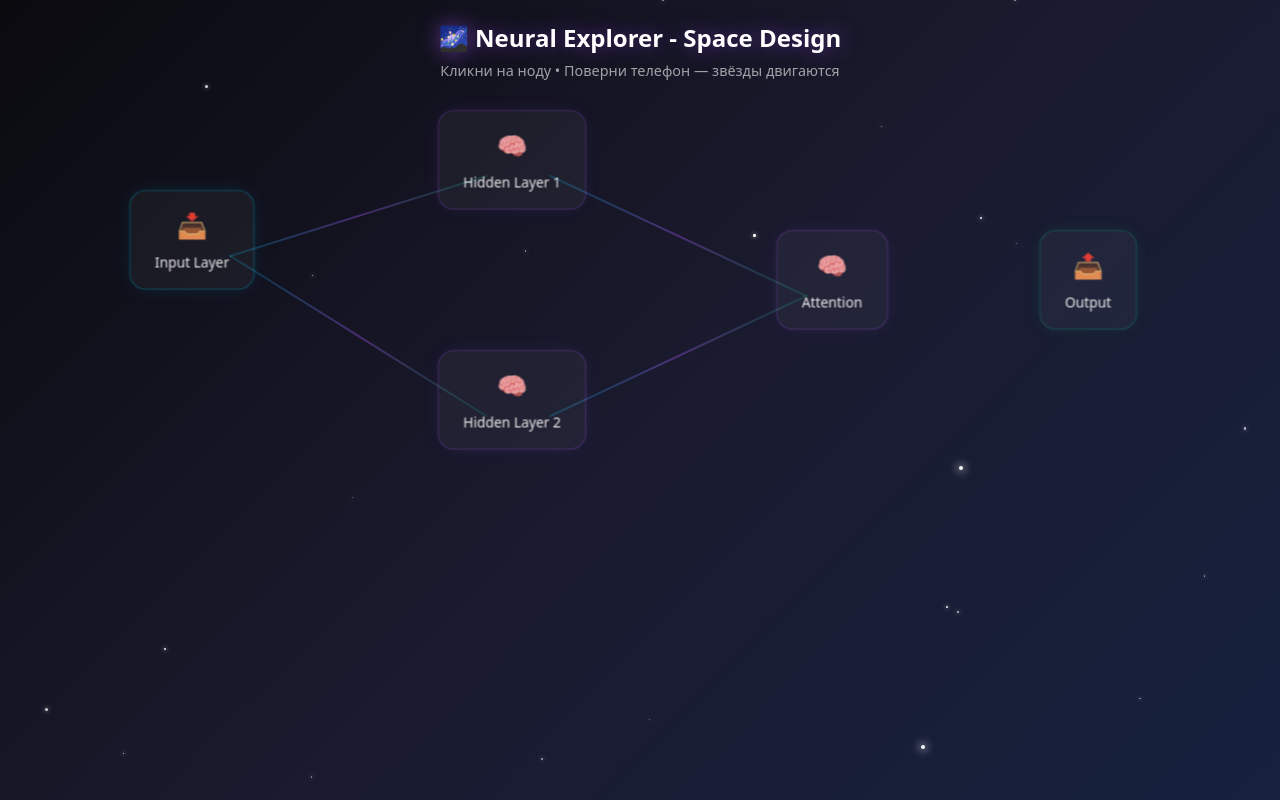
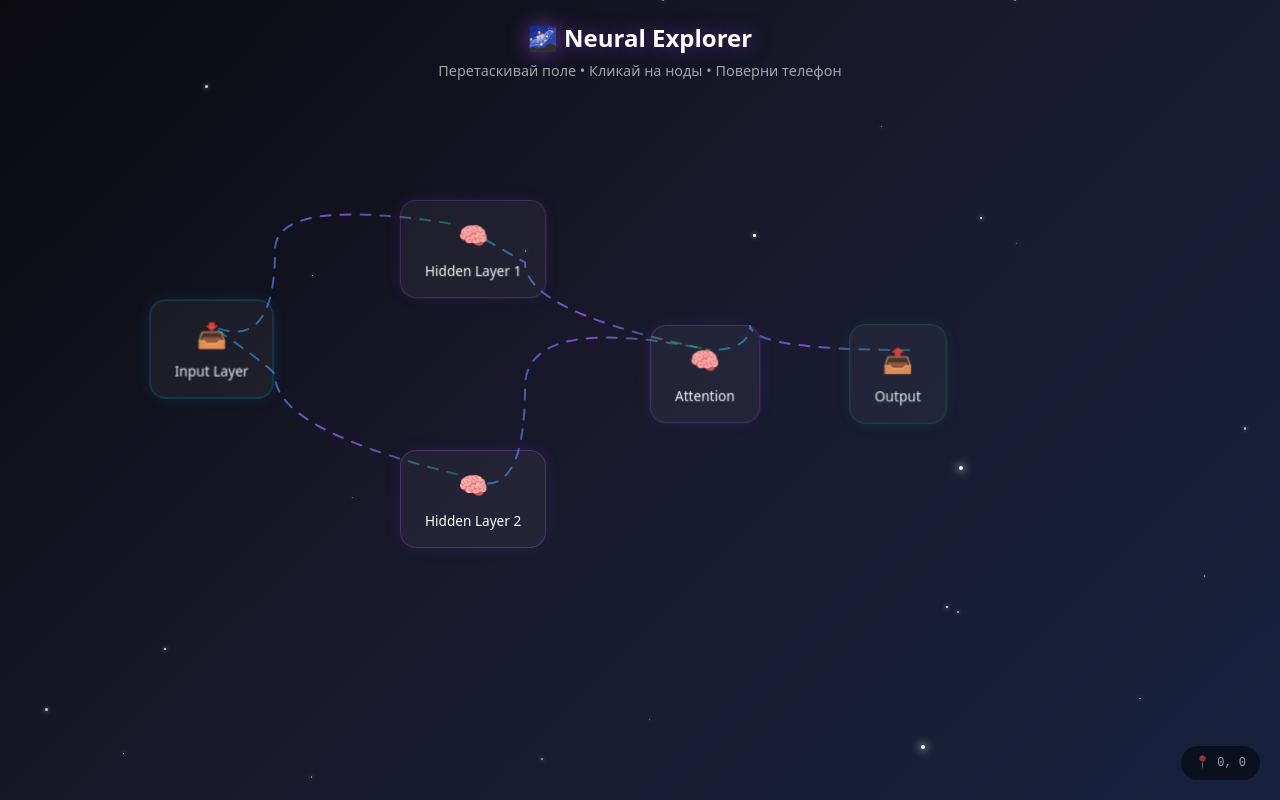
Before and after one commit to 7468096-ux/ai-mindmap, a Next.js app: page /playground in a window 1280 px wide. Built offline with nearby package versions, Linux system fonts and the light colour scheme.

Commit message:
feat: add pan/drag navigation + Bezier connections

```diff
--- a/src/app/playground/page.tsx
+++ b/src/app/playground/page.tsx
@@ -1,15 +1,15 @@
 'use client';
 
-import { useState, useEffect, useRef } from 'react';
+import { useState, useEffect, useRef, useCallback } from 'react';
 import './space.css';
 
-// Тестовые ноды
+// Тестовые ноды (теперь в пикселях для точного позиционирования)
 const testNodes = [
-  { id: 1, name: 'Input Layer', type: 'input', x: 15, y: 30 },
-  { id: 2, name: 'Hidden Layer 1', type: 'hidden', x: 40, y: 20 },
-  { id: 3, name: 'Hidden Layer 2', type: 'hidden', x: 40, y: 50 },
-  { id: 4, name: 'Attention', type: 'hidden', x: 65, y: 35 },
-  { id: 5, name: 'Output', type: 'output', x: 85, y: 35 },
+  { id: 1, name: 'Input Layer', type: 'input', x: 150, y: 300 },
+  { id: 2, name: 'Hidden Layer 1', type: 'hidden', x: 400, y: 200 },
+  { id: 3, name: 'Hidden Layer 2', type: 'hidden', x: 400, y: 450 },
+  { id: 4, name: 'Attention', type: 'hidden', x: 650, y: 325 },
+  { id: 5, name: 'Output', type: 'output', x: 850, y: 325 },
 ];
 
 // Генерируем случайные звёзды для каждого слоя (улучшенный PRNG)
@@ -49,6 +49,99 @@ export default function Playground() {
   const targetTilt = useRef({ x: 0, y: 0 });
   const animationRef = useRef<number>();
   const [permissionGranted, setPermissionGranted] = useState(false);
+
+  // Pan state
+  const [pan, setPan] = useState({ x: 0, y: 0 });
+  const [isPanning, setIsPanning] = useState(false);
+  const panStart = useRef({ x: 0, y: 0 });
+  const panOffset = useRef({ x: 0, y: 0 });
+  const containerRef = useRef<HTMLDivElement>(null);
+
+  // Pan handlers
+  const handlePanStart = useCallback((clientX: number, clientY: number) => {
+    setIsPanning(true);
+    panStart.current = { x: clientX, y: clientY };
+    panOffset.current = { ...pan };
+  }, [pan]);
+
+  const handlePanMove = useCallback((clientX: number, clientY: number) => {
+    if (!isPanning) return;
+    const dx = clientX - panStart.current.x;
+    const dy = clientY - panStart.current.y;
+    setPan({
+      x: panOffset.current.x + dx,
+      y: panOffset.current.y + dy,
+    });
+  }, [isPanning]);
+
+  const handlePanEnd = useCallback(() => {
+    setIsPanning(false);
+  }, []);
+
+  // Mouse events for panning
+  useEffect(() => {
+    const handleMouseDown = (e: MouseEvent) => {
+      // Only pan on background, not on nodes
+      if ((e.target as HTMLElement).closest('.space-node')) return;
+      handlePanStart(e.clientX, e.clientY);
+    };
+
+    const handleMouseMove = (e: MouseEvent) => {
+      if (isPanning) {
+        handlePanMove(e.clientX, e.clientY);
+      }
+    };
+
+    const handleMouseUp = () => handlePanEnd();
+
+    const container = containerRef.current;
+    if (container) {
+      container.addEventListener('mousedown', handleMouseDown);
+      window.addEventListener('mousemove', handleMouseMove);
+      window.addEventListener('mouseup', handleMouseUp);
+    }
+
+    return () => {
+      if (container) {
+        container.removeEventListener('mousedown', handleMouseDown);
+      }
+      window.removeEventListener('mousemove', handleMouseMove);
+      window.removeEventListener('mouseup', handleMouseUp);
+    };
+  }, [isPanning, handlePanStart, handlePanMove, handlePanEnd]);
+
+  // Touch events for panning
+  useEffect(() => {
+    const handleTouchStart = (e: TouchEvent) => {
+      if ((e.target as HTMLElement).closest('.space-node')) return;
+      if (e.touches.length === 1) {
+        handlePanStart(e.touches[0].clientX, e.touches[0].clientY);
+      }
+    };
+
+    const handleTouchMove = (e: TouchEvent) => {
+      if (isPanning && e.touches.length === 1) {
+        handlePanMove(e.touches[0].clientX, e.touches[0].clientY);
+      }
+    };
+
+    const handleTouchEnd = () => handlePanEnd();
+
+    const container = containerRef.current;
+    if (container) {
+      container.addEventListener('touchstart', handleTouchStart, { passive: true });
+      container.addEventListener('touchmove', handleTouchMove, { passive: true });
+      container.addEventListener('touchend', handleTouchEnd);
+    }
+
+    return () => {
+      if (container) {
+        container.removeEventListener('touchstart', handleTouchStart);
+        container.removeEventListener('touchmove', handleTouchMove);
+        container.removeEventListener('touchend', handleTouchEnd);
+      }
+    };
+  }, [isPanning, handlePanStart, handlePanMove, handlePanEnd]);
 
   useEffect(() => {
     // Плавное сглаживание (lerp)
@@ -91,8 +184,9 @@ export default function Playground() {
       }
     };
 
-    // Fallback: движение мышью на десктопе
+    // Fallback: движение мышью на десктопе (только если не панорамируем)
     const handleMouseMove = (event: MouseEvent) => {
+      if (isPanning) return; // Не двигаем звёзды во время pan
       const x = (event.clientX / window.innerWidth - 0.5) * 2;
       const y = (event.clientY / window.innerHeight - 0.5) * 2;
       targetTilt.current = { x, y };
@@ -111,7 +205,7 @@ export default function Playground() {
         cancelAnimationFrame(animationRef.current);
       }
     };
-  }, []);
+  }, [isPanning]);
 
   const requestGyroPermission = async () => {
     if (typeof (DeviceOrientationEvent as any).requestPermission === 'function') {
@@ -123,8 +217,22 @@ export default function Playground() {
     }
   };
 
+  // Связи между нодами (для SVG)
+  const connections = [
+    { from: 1, to: 2 },
+    { from: 1, to: 3 },
+    { from: 2, to: 4 },
+    { from: 3, to: 4 },
+    { from: 4, to: 5 },
+  ];
+
+  const getNodeById = (id: number) => testNodes.find(n => n.id === id);
+
   return (
-    <div className="space-container">
+    <div
+      ref={containerRef}
+      className={`space-container ${isPanning ? 'panning' : ''}`}
+    >
       {/* Слои звёзд с параллаксом */}
       {starLayers.map((layer, layerIndex) => (
         <div
@@ -150,10 +258,10 @@ export default function Playground() {
         </div>
       ))}
 
-      {/* Заголовок */}
-      <h1 className="space-title">🌌 Neural Explorer - Space Design</h1>
+      {/* Заголовок (фиксированный) */}
+      <h1 className="space-title">🌌 Neural Explorer</h1>
       <p className="space-subtitle">
-        Кликни на ноду • Поверни телефон — звёзды двигаются
+        Перетаскивай поле • Кликай на ноды • Поверни телефон
       </p>
 
       {/* Кнопка разрешения для iOS */}
@@ -163,13 +271,62 @@ export default function Playground() {
         </button>
       )}
 
+      {/* Панорамируемый слой с нодами и связями */}
+      <div
+        className="pan-layer"
+        style={{
+          transform: `translate(${pan.x}px, ${pan.y}px)`,
+        }}
+      >
+        {/* SVG для связей */}
+        <svg className="connections" width="2000" height="2000" style={{ position: 'absolute', top: 0, left: 0 }}>
+          <defs>
+            <linearGradient id="lineGradient" x1="0%" y1="0%" x2="100%" y2="0%">
+              <stop offset="0%" stopColor="#00d4ff" stopOpacity="0.4" />
+              <stop offset="50%" stopColor="#a855f7" stopOpacity="0.8" />
+              <stop offset="100%" stopColor="#10b981" stopOpacity="0.4" />
+            </linearGradient>
+          </defs>
+          {connections.map((conn, i) => {
+            const from = getNodeById(conn.from);
+            const to = getNodeById(conn.to);
+            if (!from || !to) return null;
+
+            // Bezier контрольные точки для органичной кривой
+            const midX = (from.x + to.x) / 2;
+            const midY = (from.y + to.y) / 2;
+            const dx = to.x - from.x;
+            const dy = to.y - from.y;
+            const offset = Math.min(Math.abs(dx), Math.abs(dy)) * 0.3;
+
+            return (
+              <path
+                key={i}
+                d={`M ${from.x + 60} ${from.y + 25}
+                    Q ${midX} ${from.y + 25 + offset}, ${midX} ${midY}
+                    Q ${midX} ${to.y + 25 - offset}, ${to.x + 60} ${to.y + 25}`}
+                stroke="url(#lineGradient)"
+                strokeWidth="2"
+                fill="none"
+                className="connection-line"
+              />
+            );
+          })}
+        </svg>
+
         {/* Ноды */}
         {testNodes.map((node) => (
           <div
             key={node.id}
             className={`space-node node-${node.type} ${selectedId === node.id ? 'selected' : ''}`}
-          style={{ left: `${node.x}%`, top: `${node.y}%` }}
-          onClick={() => setSelectedId(selectedId === node.id ? null : node.id)}
+            style={{
+              left: `${node.x}px`,
+              top: `${node.y}px`,
+            }}
+            onClick={(e) => {
+              e.stopPropagation();
+              setSelectedId(selectedId === node.id ? null : node.id);
+            }}
           >
             <div className="node-glow"></div>
             <div className="node-content">
@@ -180,22 +337,12 @@ export default function Playground() {
             </div>
           </div>
         ))}
+      </div>
 
-      {/* Линии связей */}
-      <svg className="connections">
-        <defs>
-          <linearGradient id="lineGradient" x1="0%" y1="0%" x2="100%" y2="0%">
-            <stop offset="0%" stopColor="#00d4ff" stopOpacity="0.3" />
-            <stop offset="50%" stopColor="#a855f7" stopOpacity="0.6" />
-            <stop offset="100%" stopColor="#10b981" stopOpacity="0.3" />
-          </linearGradient>
-        </defs>
-        <line x1="18%" y1="32%" x2="38%" y2="22%" stroke="url(#lineGradient)" strokeWidth="2" />
-        <line x1="18%" y1="32%" x2="38%" y2="52%" stroke="url(#lineGradient)" strokeWidth="2" />
-        <line x1="43%" y1="22%" x2="63%" y2="37%" stroke="url(#lineGradient)" strokeWidth="2" />
-        <line x1="43%" y1="52%" x2="63%" y2="37%" stroke="url(#lineGradient)" strokeWidth="2" />
-        <line x1="68%" y1="37%" x2="83%" y2="37%" stroke="url(#lineGradient)" strokeWidth="2" />
-      </svg>
+      {/* Индикатор pan offset */}
+      <div className="pan-indicator">
+        📍 {Math.round(pan.x)}, {Math.round(pan.y)}
+      </div>
     </div>
   );
 }
--- a/src/app/playground/space.css
+++ b/src/app/playground/space.css
@@ -82,7 +82,6 @@
 /* === НОДЫ === */
 .space-node {
   position: absolute;
-  transform: translate(-50%, -50%);
   cursor: pointer;
   z-index: 10;
   transition: all 0.3s ease;
@@ -227,11 +226,11 @@
 /* === АНИМАЦИЯ ПУЛЬСА НОД === */
 @keyframes pulse {
   0%, 100% {
-    transform: translate(-50%, -50%) scale(1);
+    transform: scale(1);
     opacity: 1;
   }
   50% {
-    transform: translate(-50%, -50%) scale(1.02);
+    transform: scale(1.02);
     opacity: 0.9;
   }
 }
@@ -267,3 +266,68 @@
   background: rgba(168, 85, 247, 0.5);
   box-shadow: 0 0 20px rgba(168, 85, 247, 0.4);
 }
+
+/* === PAN LAYER === */
+.pan-layer {
+  position: absolute;
+  top: 0;
+  left: 0;
+  width: 100%;
+  height: 100%;
+  will-change: transform;
+  transition: transform 0.05s ease-out;
+}
+
+/* === PAN CURSOR === */
+.space-container {
+  cursor: grab;
+}
+
+.space-container.panning {
+  cursor: grabbing;
+}
+
+.space-container.panning .pan-layer {
+  transition: none;
+}
+
+.space-node {
+  cursor: pointer !important;
+}
+
+/* === PAN INDICATOR === */
+.pan-indicator {
+  position: fixed;
+  bottom: 20px;
+  right: 20px;
+  padding: 8px 14px;
+  background: rgba(0, 0, 0, 0.5);
+  backdrop-filter: blur(10px);
+  border-radius: 20px;
+  color: rgba(255, 255, 255, 0.6);
+  font-size: 0.75rem;
+  font-family: monospace;
+  z-index: 100;
+  pointer-events: none;
+}
+
+/* === CONNECTION LINES (Bezier) === */
+.connection-line {
+  stroke-linecap: round;
+  transition: stroke-width 0.3s ease;
+}
+
+.connection-line:hover {
+  stroke-width: 4;
+}
+
+/* Анимация потока по линиям */
+@keyframes flowPulse {
+  0% { stroke-dashoffset: 0; }
+  100% { stroke-dashoffset: -20; }
+}
+
+.connection-line {
+  stroke-dasharray: 10 10;
+  animation: flowPulse 1s linear infinite;
+}
```
Lines whose indentation alone changed are shown as unchanged.
